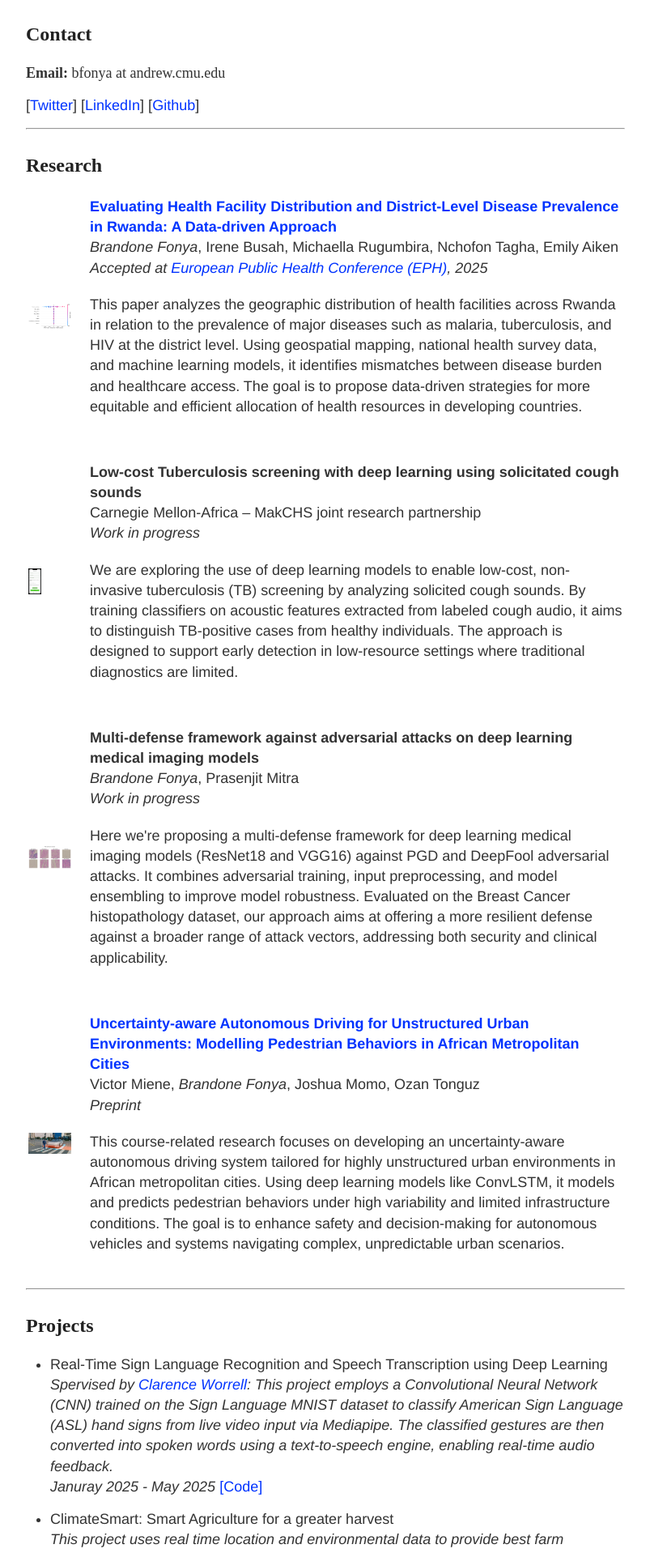
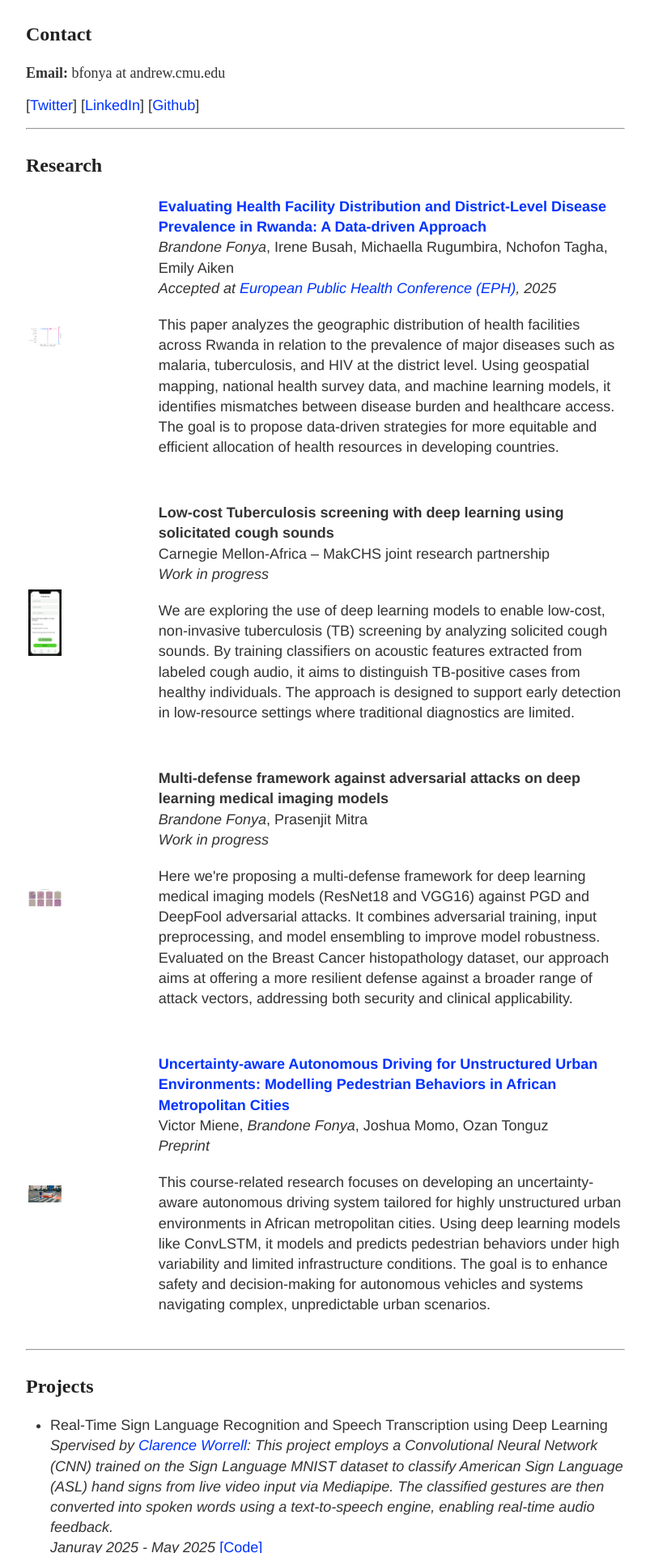
Before and after one commit to FonyaBrandone/FonyaBrandone.github.io, a Jekyll site: the page built from index.md, in a window 1280 px wide. Shown: the part 452-2370 px from the top of the page at 81% size, without its empty margins (238-1041 px from the left). Built offline with Jekyll 4.4.1, drawn with Linux system fonts in a browser that asks for light colours.

Commit message:
Width update

```diff
--- a/index.md
+++ b/index.md
@@ -39,7 +39,7 @@
 
 <table>
   <tr>
-    <td><img src="static/output-shap.png" alt="AI in Healthcare Image" width="120"></td>
+    <td><img src="static/output-shap.png" alt="AI in Healthcare Image" width="30%"></td>
     <td style="padding-left: 20px;">
       <b><a href="https://drive.google.com/file/d/1S-NYIZbBHkzcAabAO3HTMByy7EejmolS/view" target="_blank">
       Evaluating Health Facility Distribution and District-Level Disease Prevalence in Rwanda: A Data-driven Approach</a></b><br>
@@ -64,7 +64,7 @@
   <tr><td colspan="2" style="padding: 10px;"></td></tr>
 
   <tr>
-    <td><img src="static/adversarial.png" alt="Adversarial Attack Image" width="120"></td>
+    <td><img src="static/adversarial.png" alt="Adversarial Attack Image" width="30%"></td>
     <td style="padding-left: 20px;">
       <b>Multi-defense framework against adversarial attacks on deep learning medical imaging models</b><br>
       <i>Brandone Fonya</i>, Prasenjit Mitra<br>
@@ -76,7 +76,7 @@
   <tr><td colspan="2" style="padding: 10px;"></td></tr>
 
   <tr>
-    <td><img src="static/pedestrian-modelling.webp" alt="Uncertainty-aware Autonomous Driving Image" width="120"></td>
+    <td><img src="static/pedestrian-modelling.webp" alt="Uncertainty-aware Autonomous Driving Image" width="30%"></td>
     <td style="padding-left: 20px;">
       <b><a href="https://drive.google.com/file/d/1wT99_8svqf21GBSp--bEycTQ9OksaFJ3/view" target="_blank">
       Uncertainty-aware Autonomous Driving for Unstructured Urban Environments: Modelling Pedestrian Behaviors in African Metropolitan Cities</a></b><br>
```
